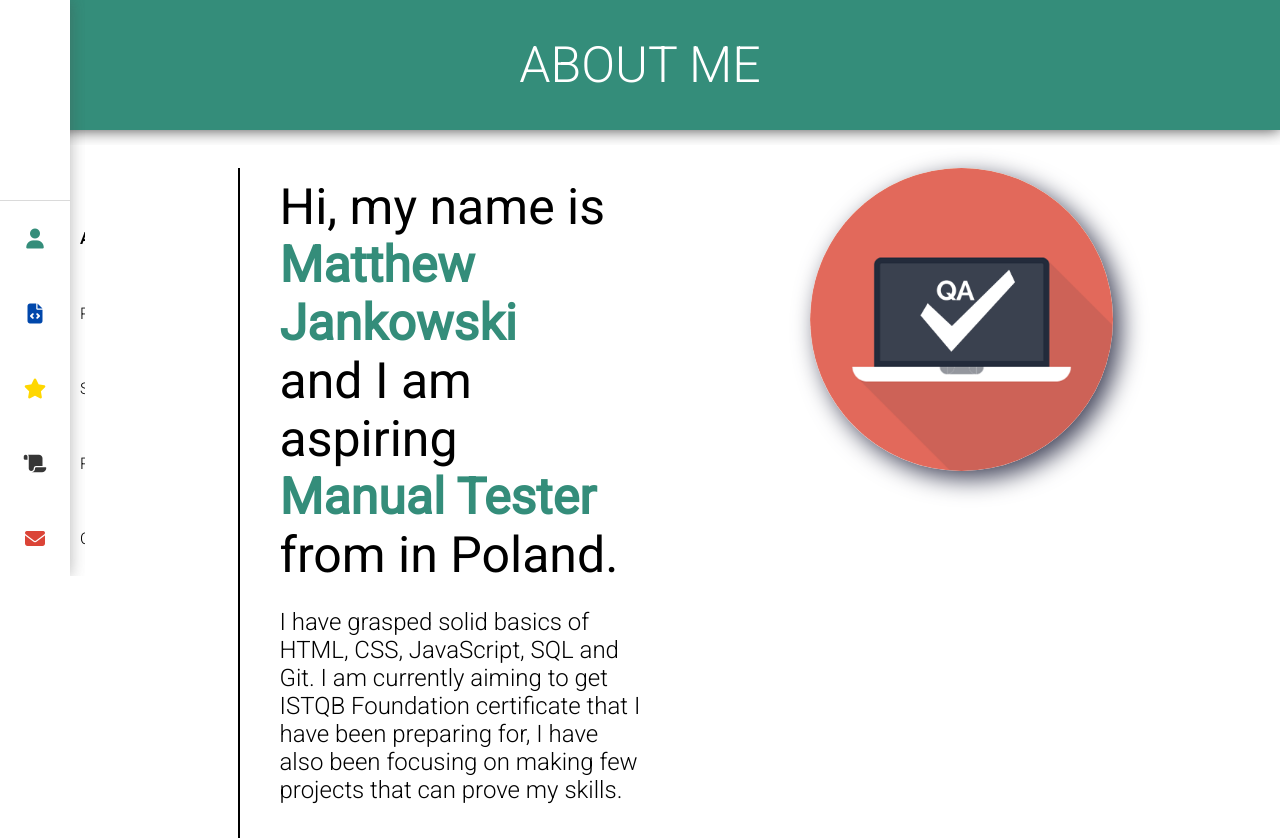
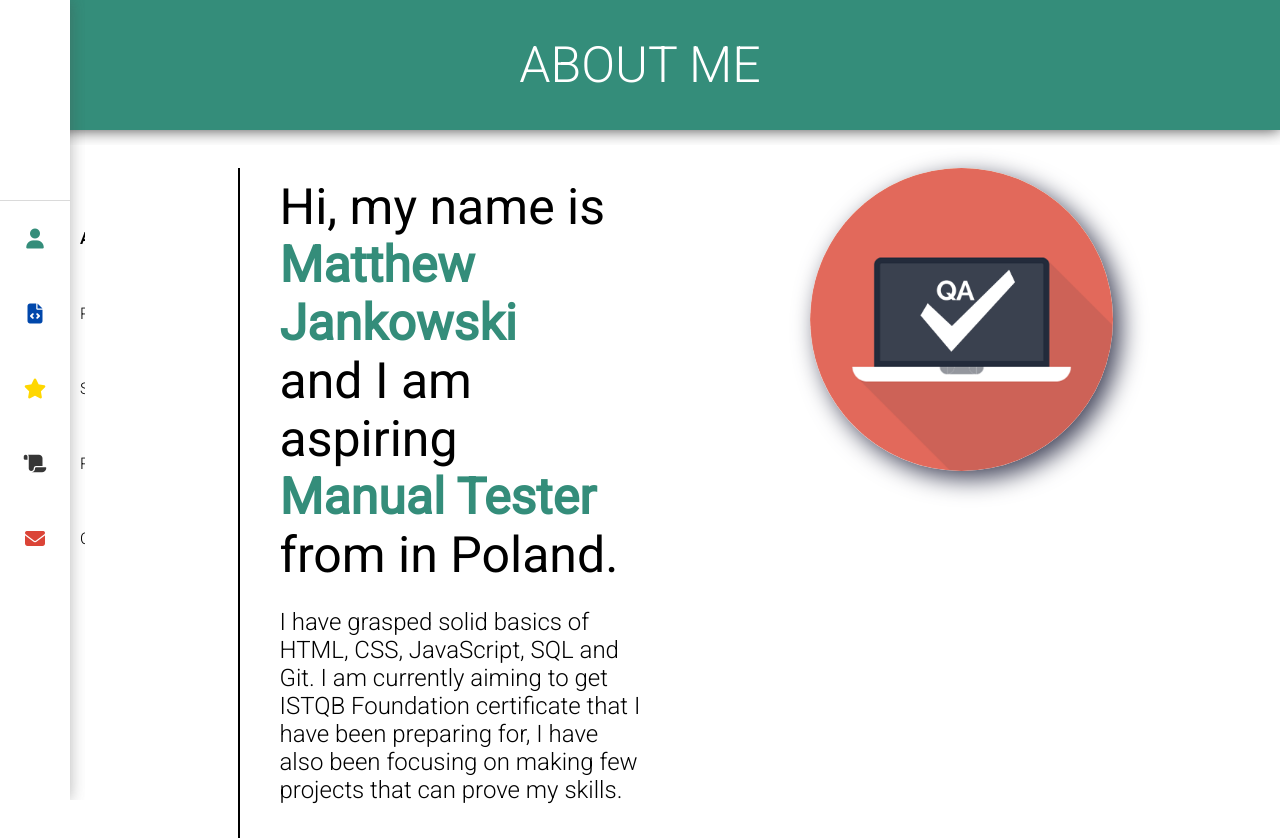
Before and after one commit to SeaaRaider/portfolio_website, a plain HTML site: page index.html in a window 1280 px wide. Drawn offline with Linux system fonts and the light colour scheme.

Commit message:
fix: navbar height stretch
Left navbar now stretches to entire pages height

```diff
--- a/index.css
+++ b/index.css
@@ -7,8 +7,16 @@
     --gmail-red: #db4437;
 }
 
+html
+{
+    width: 100%;
+    height: 100%;
+}
+
 body
 {
+    height: 100%;
+    width: 100%;
     margin: 0;
     font-family: 'Roboto', sans-serif;
     font-weight: 300;
@@ -16,16 +24,15 @@ body
 
 .page
 {
-    position: relative;
+    height: 100%;
+    width: 100%;
 }
 
 .left-navbar-wrap
 {
+    height: 100%;
     width: 70px;
-    float: left;
     overflow: hidden;
-    top: 0;
-    left: 0;
     background-color: white;
     transition: width 0.3s;
     box-shadow: 0 0 15px 0 rgba(70, 70, 70, 0.4);
--- a/index.html
+++ b/index.html
@@ -16,7 +16,7 @@
 
 <body>
     <div class="page">
-        <div class="left-navbar-wrap shadow-element">
+        <div class="left-navbar-wrap">
             <div class="left-navbar-credentials">
                 <div class="credentials-name">
                     Matthew <br>
```
